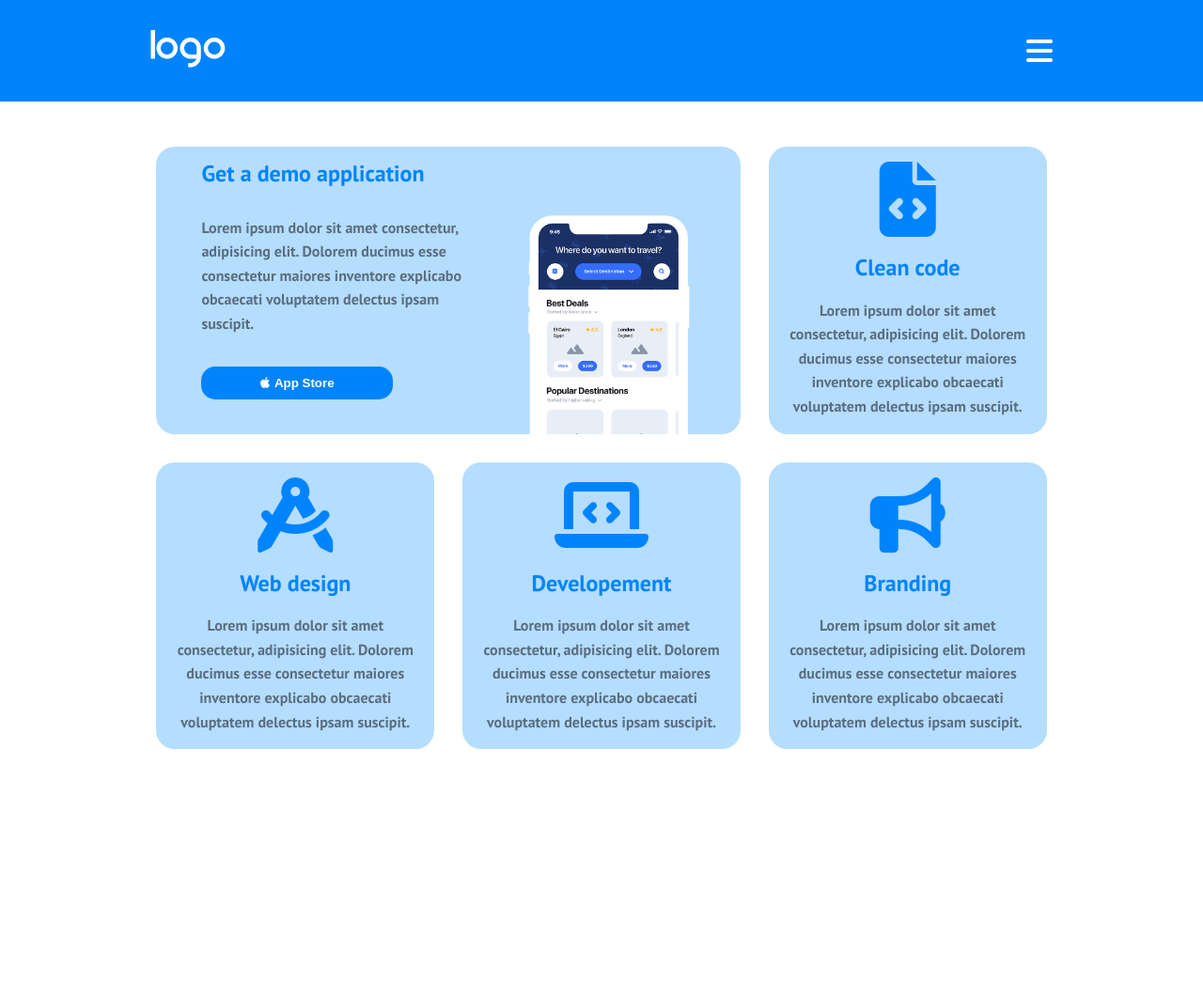
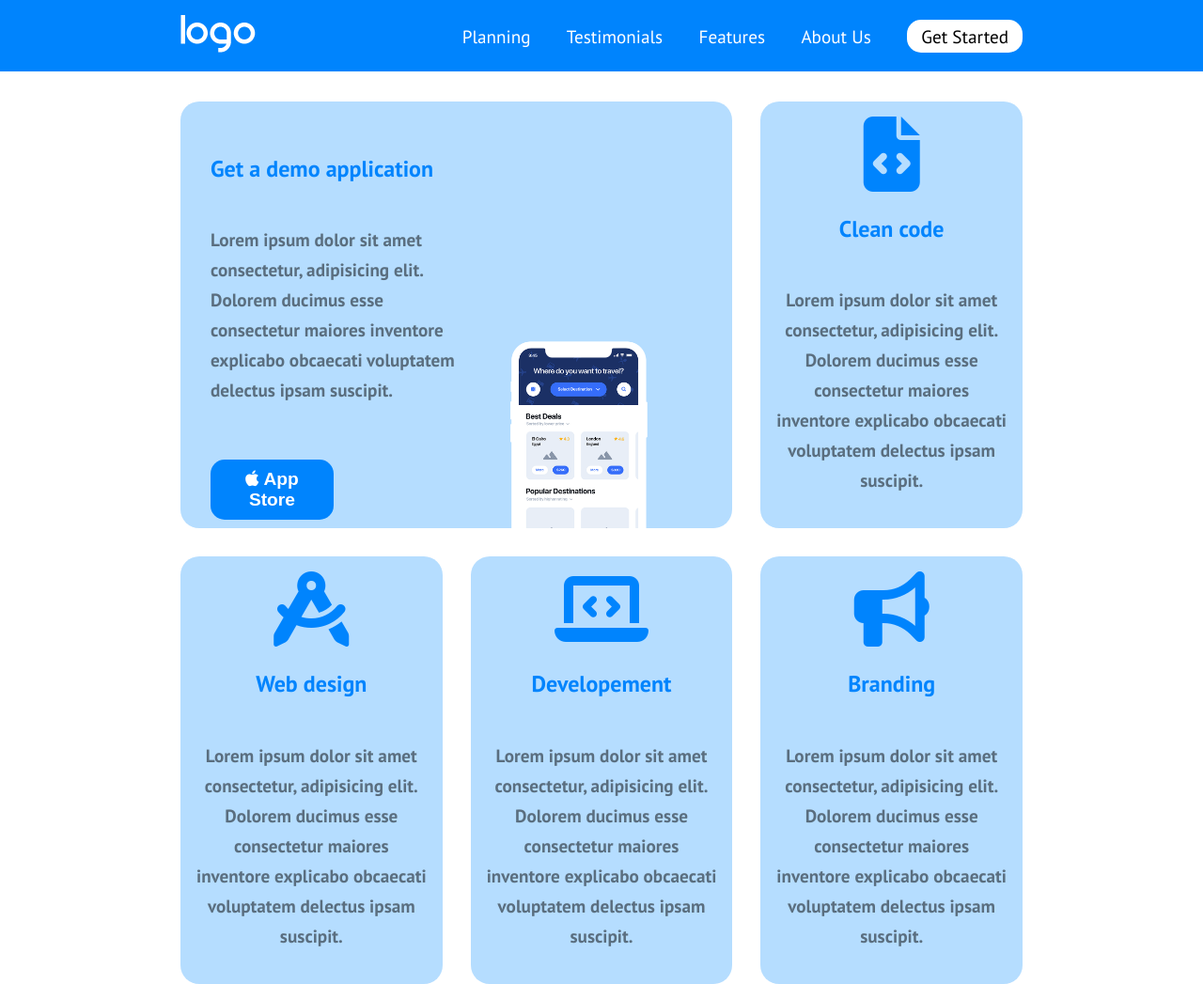
Before and after one commit to salvoPernicano/htmlcss-responsive-layout, a plain HTML site: page index.html in a window 1280 px wide. Shown: the whole page at 94% size. Before the commit the page ends 845 px from the top, so only its background shows below. Drawn offline with Linux system fonts and the light colour scheme.

Commit message:
refactor css/feat tablet/mobile

```diff
--- a/css/style.css
+++ b/css/style.css
@@ -7,7 +7,7 @@
 }
 
 html{
-    font-family: "PT Sans";
+    font-family: "PT Sans",sans-serif;
 }
 
 header{
@@ -18,119 +18,193 @@ nav{
     display: flex;
     justify-content: space-between;
     align-items: center;
-    padding: 2em;
+    padding-block: 1em;
+}
+
+.hamburger{
+    display: none;
+}
+
+
+.menu ul{
+    display: flex;
+    list-style: none;
+    gap: 2em;
+    font-size: 1.2rem;
+}
+
+.menu ul li a{
+    text-decoration: none;
+    color: white;
+}
+
+.menu ul li:last-child a{
+    background-color: white;
+    color: black;
+    padding: 5px 15px;
+    border-radius: 15px;
 }
 
 .container{
-    width: 100%;
+    width: 70%;
     margin: 0 auto;
 }
-
-.hamburger i{
-    font-size: 2rem;
+.blue_cards_box {
+    padding-top: 2rem;
+    gap: 30px;
+    display: flex;
+    flex-wrap: wrap;
 }
 
-main{
-    padding: 3rem;
+.blue_cards:nth-child(1){
+    padding: 2em 2em 0;
+    text-align: left;
+    flex-basis: calc((100% / 3) * 2 - 10px);
+    display: flex;
+    justify-content: space-between;
 }
 
-.blue_cards_box h3{
-    color: #0084fd;
-    font-size: 1.5rem;
-}
-
-.blue_cards_box figure{
-    width: 100%;
-}
-
-.blue_cards_box figure img{
-    display: block;
-    width: 100%;
-}
-.blue_cards_box{
-    display: flex;
-    flex-direction: column;
-    gap: 30px;
-}
-
-.blue_cards{
-    text-align: center;
-    background-color: #b5ddff;
-    padding: 2.5em;
-    display: flex;
-    flex-direction: column;
-    gap: 20px;
-    border-radius: 5%;
-    font-weight: bold;
-    color:#5a6e7f;
-    line-height: 160%;
-}
-
-.blue_cards.phone{
-    text-align: left;
-    padding-inline:2em;
-    padding-bottom: 0;
-}
-
-.blue_cards button{
-    padding-block: 10px;
-    width: 70%;
-    margin: 0 auto;
-    background-color:#0084fd;
+.blue_cards:nth-child(1) button{
+    margin-top: 2em;
+    background-color: #0084fd;
+    width: 50%;
     border: none;
-    border-radius: 15px;
     color: white;
     font-weight: bold;
-}
-
-.fa-solid{
-    font-size: 5rem;
+    padding: 10px 20px;
+    border-radius: 15px;
+    font-size: 1.2rem;
 }
 
 .fa-apple{
     margin-right: 5px;
 }
 
-
-@media screen and (min-width: 1024px){
-.container{
-    width: 80%;
-    margin: 0 auto;
+.blue_cards:nth-child(1) figure{
+    flex-basis: 50%;
+    align-self: flex-end;
+    flex-shrink: 0;
 }
 
-    .blue_cards_box{
-        flex-direction: row;
-        flex-wrap: wrap;
+.blue_cards:nth-child(1) figure img {
+    display: block;
+    margin: 0 auto;
+    width: 70%;
+}
+
+
+.blue_cards{
+    padding:1rem;
+    text-align: center;
+    background-color: #b5ddff;
+    flex-basis: calc((100% / 3) - 20px);
+    font-weight: bold;
+    border-radius:20px;
+    line-height: 200%;
+    color: #5a6e7f;
+}
+
+.blue_cards h3{
+    font-size: 1.5rem;
+    font-weight: bold;
+    color: #0084fd;
+    padding-block: 1em;
+}
+
+.blue_cards p {
+    padding-block: 1em;
+    font-size: 1.2rem;
+}
+
+
+.fa-solid{
+    font-size: 5rem;
+}
+
+@media screen and (min-width:426px) and (max-width:768px){
+
+    .menu{
+        display: none;
+    }
+    .hamburger{
+        display: block;
+    }
+    .fa-bars{
+        font-size: 3rem;
+    }
+    .container{
+        width: 95%;
+        font-size: 1rem;
+        line-height: 100%;
+    }
+    .blue_cards:nth-child(1){
+        flex-direction: column;
+        gap: 0;
+        padding: 0;
+        padding-inline: 1em;
+    }
+
+    .blue_cards:nth-child(1) figure{
+        align-self: flex-start;
+        width: 70%;
+        flex-basis: 0;
+    }
+    .blue_cards:nth-child(1) figure img{
+        display: block;
+        margin: 0;
+    }
+    .blue_cards{
+        padding: 1em;
+    }
+
+    .blue_cards:nth-child(1) button{
+        margin-block:1em ;
+        font-size: 1rem;
+        padding: 5px 10px;
+    }
+    .blue_cards:nth-child(1) p{
+        padding:0 ;
+    }
+    .blue_cards{
+        line-height: 150%;
+    }
+
+    .blue_cards h3{
+        padding-top:1em ;
+         padding-bottom: 0;
+    }
+}
+
+@media screen and (max-width:425px) {
+    .menu{
+        display: none;
+    }
+    .hamburger{
+        display: block;
+    }
+    .fa-bars{
+        font-size: 2rem;
+    }
+    .container{
+        width: 90%;
+    }
+    .blue_cards:nth-child(1){
+        flex-basis: 100%;
+        flex-direction: column;
+    }
+    .blue_cards:nth-child(1) button{
+        display: block;
+        margin: 0 auto;
     }
 
     .blue_cards{
-        padding: 1em;
-        border-radius: 20px;
+        flex-basis: 100%;
     }
-
-    .blue_cards:not(.phone){
-        flex-basis: calc(100% / 3 - 20px);
+    .phone_text h3{
+        padding: 0;
     }
-
-    .blue_cards.phone{
-        flex-basis: calc((100% / 3) * 2 - 10px);
-        display: flex;
-        flex-direction: row;
-        align-items: center;
-    }
-
-    .phone_text{
-        align-self: flex-start;
-        flex-basis: 60%;
-        padding-inline: 1em;
-    }
-
-    .phone_text p{
-        margin-block: 2em;
-    }
-
-    .blue_cards.phone figure{
-        flex-basis: 40%;
-        align-self: flex-end;
+    .blue_cards:nth-child(1) figure{
+        margin-top: 1em;
+        flex-basis: 0;
     }
 }
--- a/index.html
+++ b/index.html
@@ -12,6 +12,15 @@
             <figure>
                 <img src="./assets/img/logo.png" alt="logo">
             </figure>
+            <div class="menu">
+                <ul>
+                    <li><a href="#">Planning</a></li>
+                    <li><a href="#">Testimonials</a></li>
+                    <li><a href="#">Features</a></li>
+                    <li><a href="#">About Us</a></li>
+                    <li><a href="#">Get Started</a></li>
+                </ul>
+            </div>
             <div class="hamburger">
                 <i class="fa-solid fa-bars" style="color: #ffffff;"></i>
             </div>
@@ -24,7 +33,6 @@
                     <h3>Get a demo application</h3>
                     <p>Lorem ipsum dolor sit amet consectetur, adipisicing elit. Dolorem ducimus esse consectetur maiores inventore explicabo obcaecati voluptatem delectus ipsam suscipit.</p>
                     <button><i class="fa-brands fa-apple" style="color: #ffffff;"></i>App Store</button>
-
                 </div>
                 <figure><img src="./assets/img/phone.png" alt=""></figure>
             </div>
```
